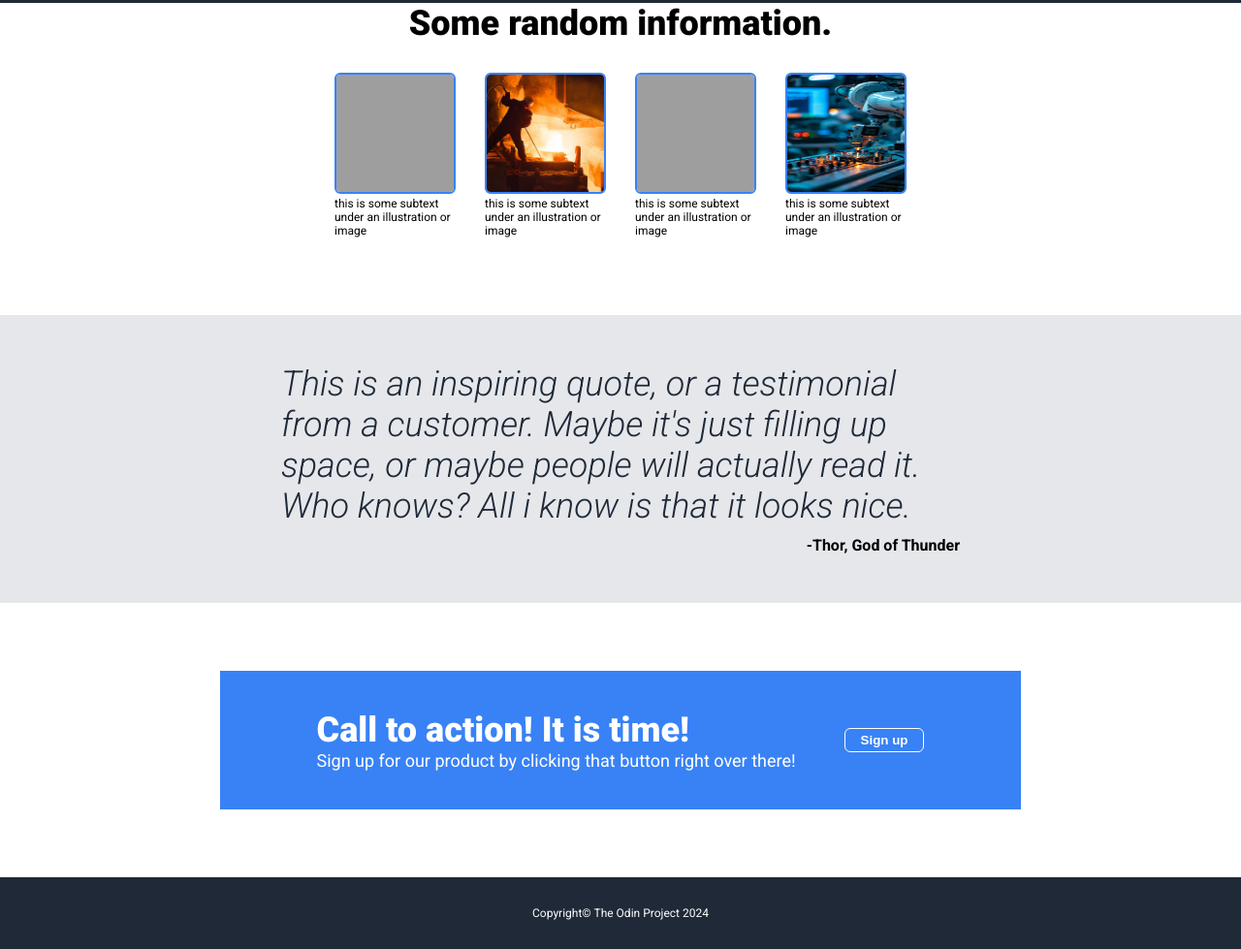
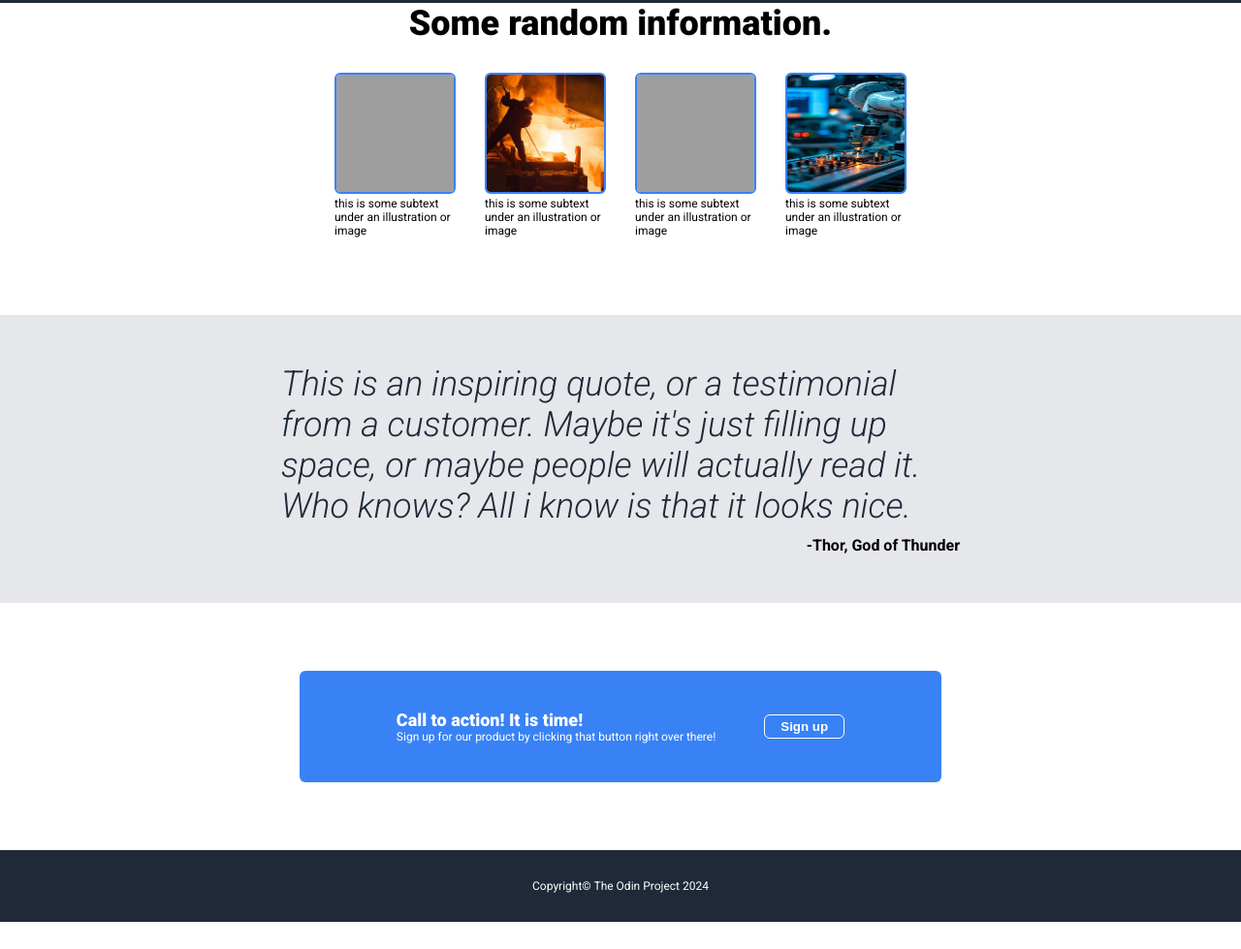
Before and after one commit to Rizz-admin/Landing-page, a plain HTML site: page index.html in a window 1280 px wide. Shown: the part 443-1422 px from the top of the page at 97% size. After the commit the page ends 1394 px from the top, so only its background shows below. Drawn offline with Linux system fonts and the light colour scheme; grey boxes are pictures that could not be loaded.

Commit message:
added border radius

```diff
--- a/styles.css
+++ b/styles.css
@@ -216,6 +216,7 @@ blockquote {
     display: flex;
     justify-content: space-between;
     gap: 50px;
+    border-radius: 6px;
 }
 
 .container-left {
@@ -232,12 +233,13 @@ blockquote {
 }
 
 .container-text-f {
-    font-size: 36px;
+    font-size: 18px;
     font-weight: 900;
 }
 
+
 .container-text-s {
-    font-size: 18px;
+    font-size: 12px;
 }
 
 
```
